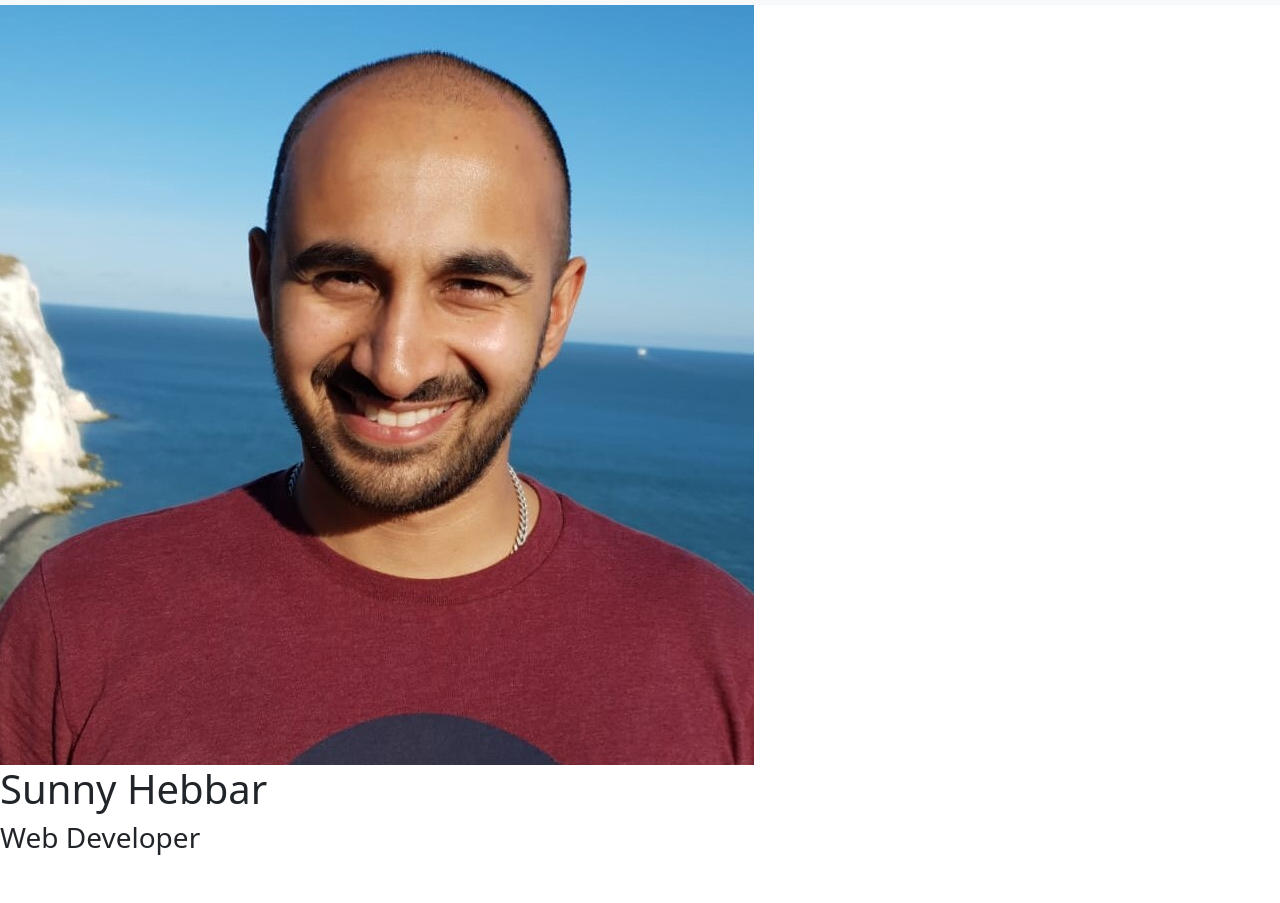
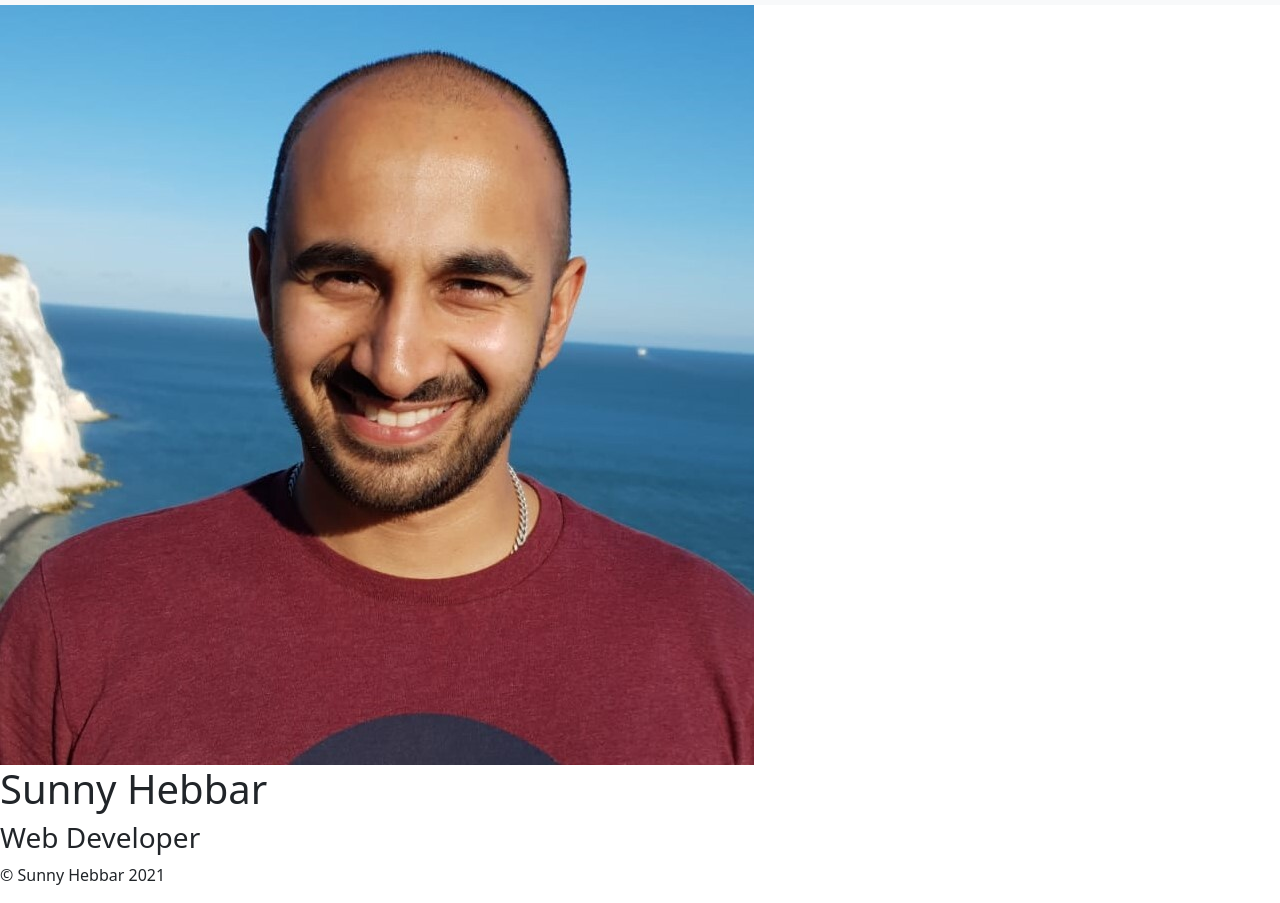
Before and after one commit to hebs87/portfolio, a plain HTML site: page index.html in a window 1280 px wide. Shown: the part 51-954 px from the top of the page. Before the commit the page ends 914 px from the top, so only its background shows below. Drawn offline with nearby package versions, Linux system fonts and the light colour scheme.

Commit message:
Added footer content to index.html

```diff
--- a/index.html
+++ b/index.html
@@ -50,6 +50,9 @@
 
     <footer>
       <!-- Footer content -->
+      <p class="footer-description">
+        &copy; Sunny Hebbar 2021
+      </p>
     </footer>
 
     <script src="https://cdn.jsdelivr.net/npm/bootstrap@5.1.1/dist/js/bootstrap.bundle.min.js" integrity="sha384-/bQdsTh/da6pkI1MST/rWKFNjaCP5gBSY4sEBT38Q/9RBh9AH40zEOg7Hlq2THRZ" crossorigin="anonymous"></script>
```
